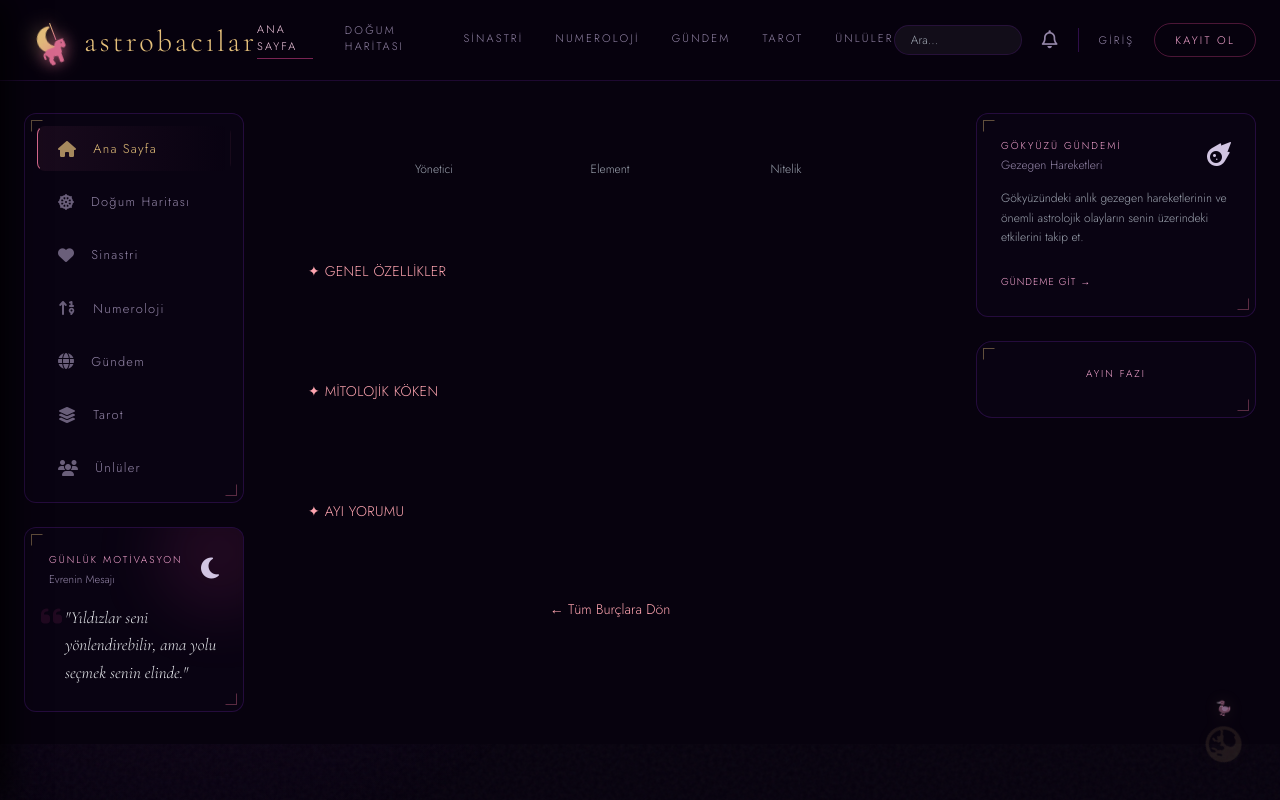
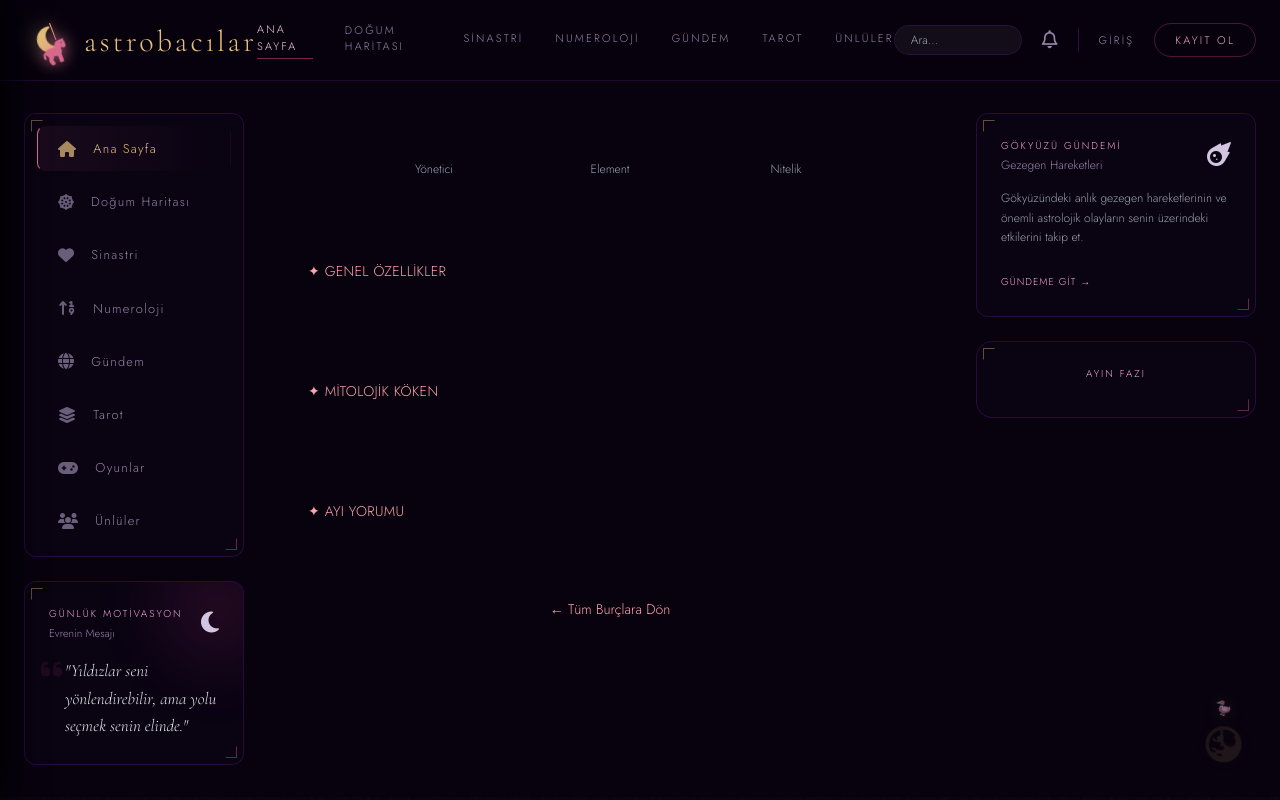
Before and after one commit to busraoren/astroloji_website, a Django app: template burcs/templates/burcs/detay.html in a window 1280 px wide. Run offline with Django 4.2, Linux system fonts and the light colour scheme; the template is opened without the code that fills it, so the values that code supplies are empty; parts of the project's set-up code (start-up, migrations or seed data) failed here and were passed over; some libraries are stand-ins or nearby versions.

Commit message:
oyunlar eklendi.

```diff
--- a/burcs/templates/burcs/base.html
+++ b/burcs/templates/burcs/base.html
@@ -312,6 +312,9 @@
                 <a href="{% url 'tarot_anasayfa' %}" class="nav-link">
                     <i class="fas fa-layer-group"></i> Tarot
                 </a>
+                <a href="{% url 'oyunlar' %}" class="nav-link">
+    <i class="fas fa-gamepad"></i> Oyunlar
+</a>
                 <a href="{% url 'unlu_listesi' %}" class="nav-link">
                     <i class="fas fa-users"></i> Ünlüler
                 </a>
--- a/config/urls.py
+++ b/config/urls.py
@@ -33,4 +33,5 @@ urlpatterns = [
     path('evler/', include('evler.urls')),
     path('gundem/', include('astro_gundem.urls')),
     path('kozmik-test/', burcs_views.test_detay, name='test_detay'),
+    path('oyunlar/', burcs_views.oyunlar, name='oyunlar'),
 ]
```
